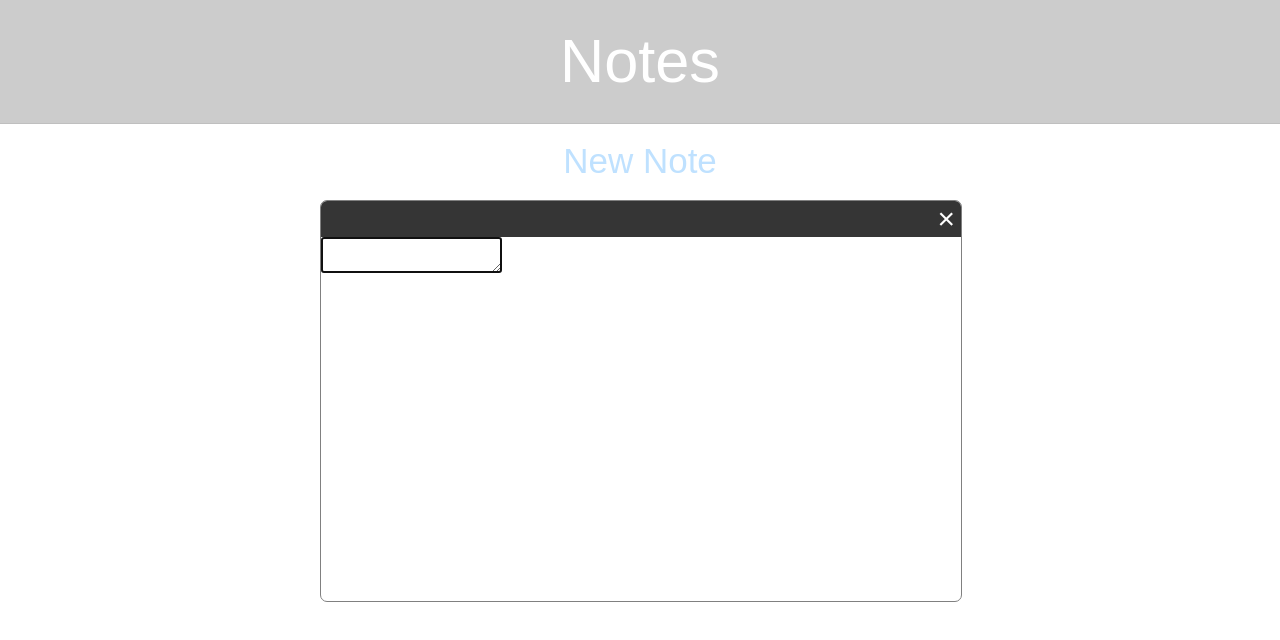
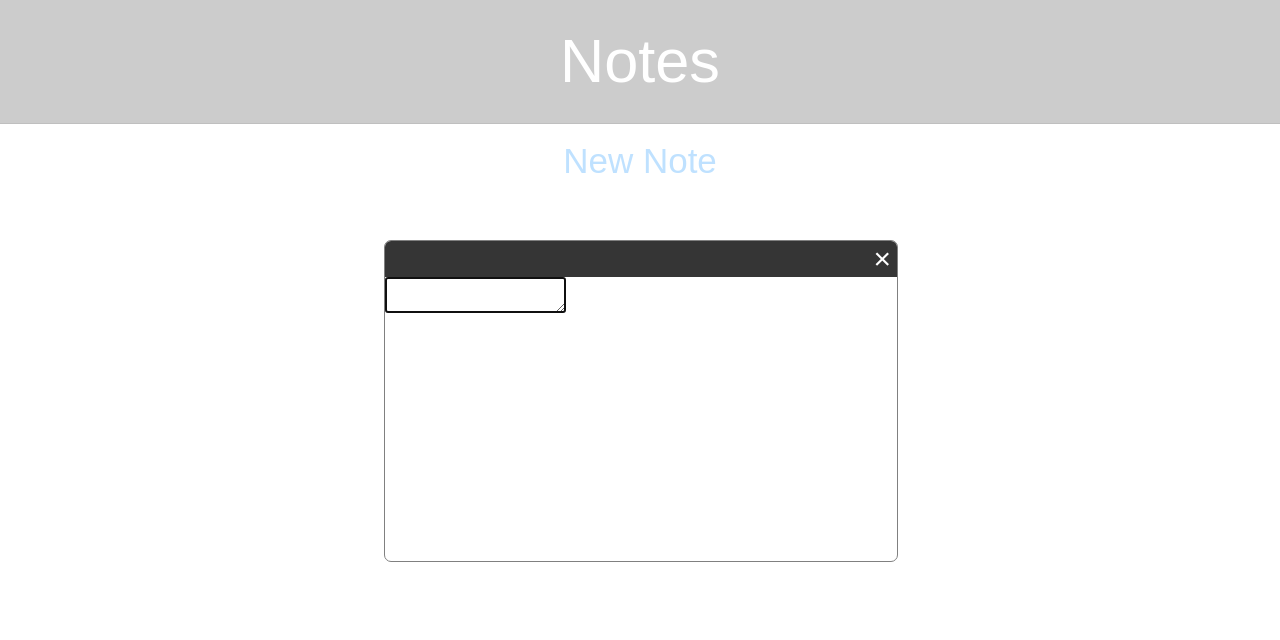
Before and after one commit to sequoian/notes, a React (Create React App) app: page / in a window 1280 px wide. Shown: the top 640 px of the page. Built offline with nearby package versions, Linux system fonts and the light colour scheme.

Commit message:
responsive modal

```diff
--- a/src/components/Modal.css
+++ b/src/components/Modal.css
@@ -1,14 +1,66 @@
 .modal {
   position: absolute;
-  width: 50vw;
-  left: 50%;
-  margin-left: -25vw;
-  height: 50vh;
-  top: 50%;
-  margin-top: -25vh;
-  border-radius: 7px;
-  border: 1px solid gray;
+  width: 100vw;
+  height: 100vh;
   background-color: white;
   overflow: auto;
   outline: none;
 }
+
+@media (min-width: 400px) and (min-height: 600px) {
+  .modal {
+    width: 80vw;
+    left: 20%;
+    margin-left: -10vw;
+    height: 80vh;
+    top: 20%;
+    margin-top: -10vh;
+    border-radius: 7px;
+    border: 1px solid gray;
+  }
+}
+
+@media (min-width: 900px) and (min-height: 600px) {
+  .modal {
+    width: 60vw;
+    left: 40%;
+    margin-left: -20vw;
+    height: 60vh;
+    top: 40%;
+    margin-top: -20vh;
+  }
+}
+
+@media (min-width: 900px) and (min-height: 600px) {
+  .modal {
+    width: 60vw;
+    left: 40%;
+    margin-left: -20vw;
+    height: 60vh;
+    top: 40%;
+    margin-top: -20vh;
+  }
+}
+
+@media (min-width: 1200px) and (min-height: 600px) {
+  .modal {
+    width: 40vw;
+    left: 60%;
+    margin-left: -30vw;
+    height: 40vh;
+    top: 60%;
+    margin-top: -30vh;
+  }
+}
+
+
+/* @media (min-width: 700px) {
+  .modal {
+    width: 50vw;
+    left: 50%;
+    margin-left: -25vw;
+    height: 50vh;
+    top: 50%;
+    margin-top: -25vh;
+  }
+} */
```
